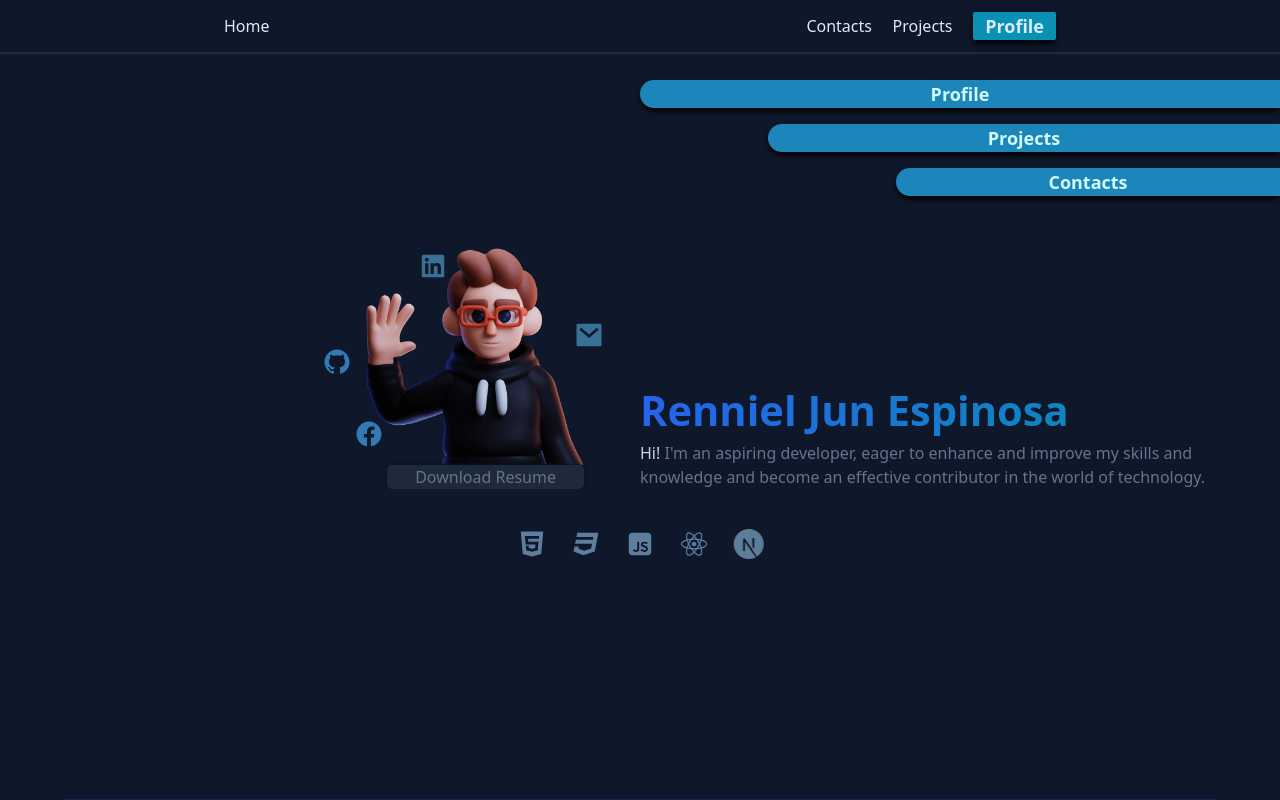
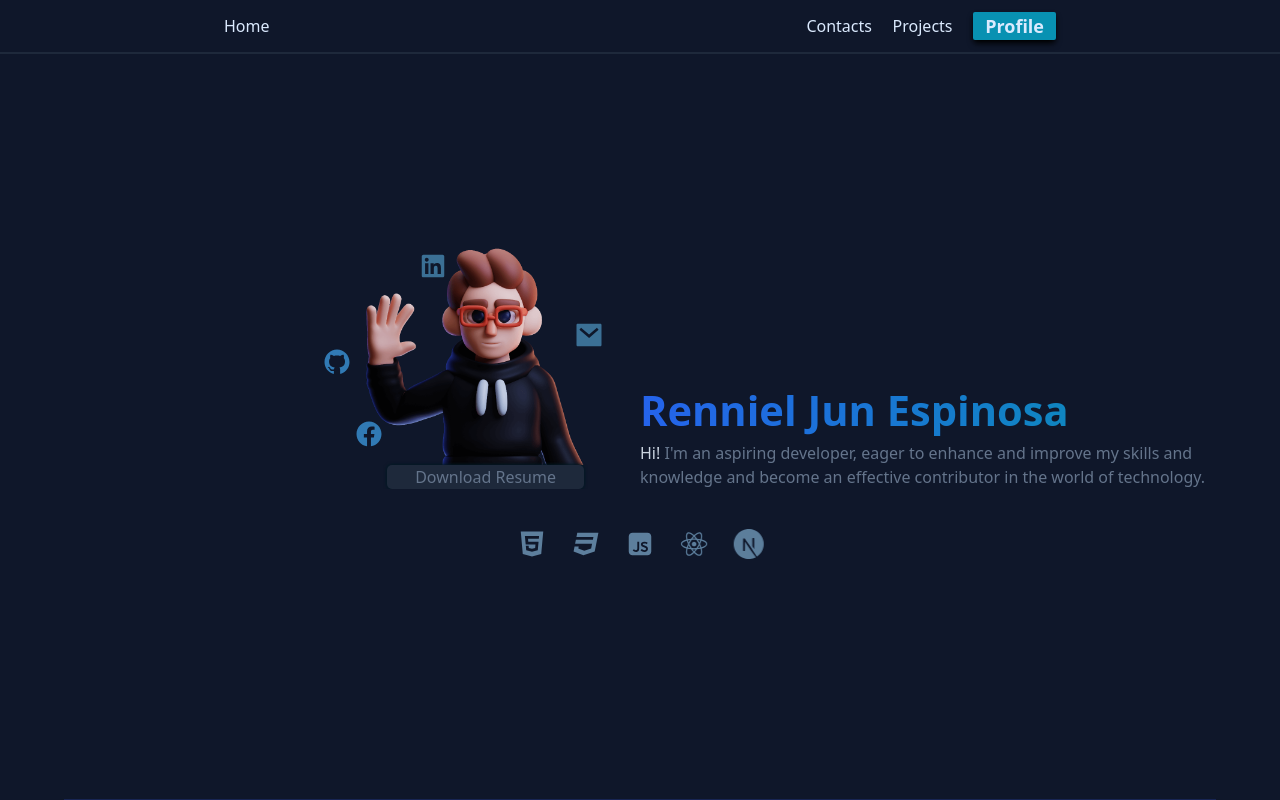
Before and after one commit to Rennieljun/My_Portfolio, a Next.js app: page / in a window 1280 px wide. Shown: the top 800 px of the page. Built offline with nearby package versions, Linux system fonts and the light colour scheme; no server answers; the database is empty.

Commit message:
update 0.4

```diff
--- a/components/Nav.jsx
+++ b/components/Nav.jsx
@@ -46,7 +46,7 @@ const Nav = () => {
         </div>
 
     </nav>
-    <div className="fixed flex flex-col justify-start place-items-end gap-4 right-0 top-20 bottom-[50%] left-[50%] z-10 pointer-events-none ">
+    <div className="fixed md:hidden flex flex-col justify-start place-items-end gap-4 right-0 top-20 bottom-[50%] left-[50%] z-10 pointer-events-none">
         <div className={`item block w-full rounded-l-2xl z-11 bg-[#1c86ba] shadow-md shadow-black translate-x-${toggleDropdown == false ? "80": "0"} ease-in-out duration-300`}>
           <Link href='/profile'>
             <h1 className="text-center w-full font-bold text-lg text-cyan-100 pointer-events-auto ">Profile</h1>
```
